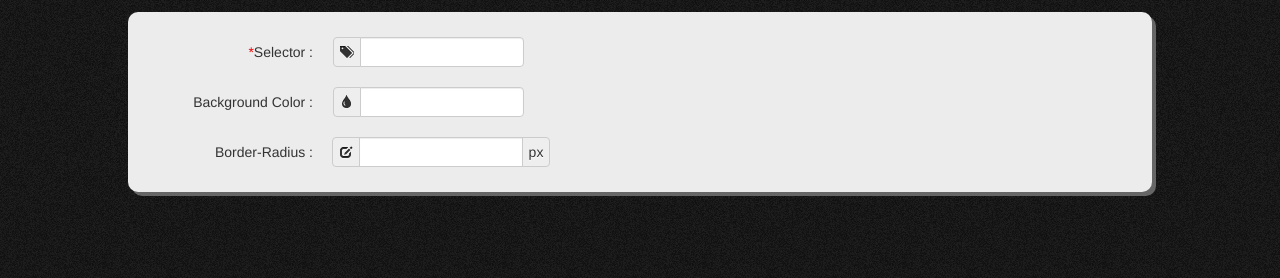
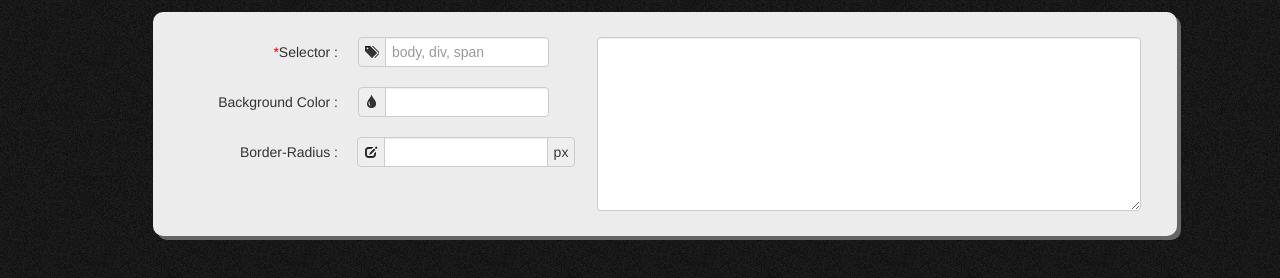
Before and after one commit to dgirgenti/eassy, a plain HTML site: page index.html in a window 1280 px wide. Shown: the part 62-340 px from the top of the page. Drawn offline with nearby package versions, Linux system fonts and the light colour scheme.

Commit message:
live textarea functional. implemented simple Eassy.getCSSJSON for now

```diff
--- a/css/main.css
+++ b/css/main.css
@@ -11,7 +11,7 @@ header {
 }
 
 #main-wrap {
-	width: 1024px;
+	width: 974px;
 	min-height: 100%;
 	height: auto !important;
 	height: 100%;
@@ -23,11 +23,11 @@ header {
 	background: #ececec;
 	box-shadow: 4px 4px 0 #666;
 	border-radius: 10px;
-	padding: 25px 0;
+	padding: 25px;
 }
 
 form {
-	margin-left: 25px;
+	width: 42%;
 	display: block;
 	float: left;
 }
@@ -44,3 +44,14 @@ form label[required]:before {
 form .control-group:last-child {
 	margin-bottom: 0;
 }
+
+.live {
+	float: right;
+	width: 57%;
+}
+
+.live textarea {
+	width: 100%;
+	max-width: 530px;
+	min-height: 164px;
+}
--- a/index.html
+++ b/index.html
@@ -20,16 +20,16 @@
 					<div class="controls">
 						<div class="input-prepend">
 							<span class="add-on"><i class="icon-tags"></i></span>
-							<input class="input-medium" type="text" id="selector" required/>
+							<input class="input-medium" type="text" id="selector" placeholder="body, div, span" required/>
 						</div>
 					</div>
 				</div>
 				<div class="control-group">
-					<label class="control-label" for="bg-color">background color</label>
+					<label class="control-label" for="background-color">background color</label>
 					<div class="controls">
 						<div class="input-prepend">
 							<span class="add-on"><i class="icon-tint"></i></span>
-							<input class="colorpicker input-medium" type="text" id="bg-color" />
+							<input class="colorpicker input-medium" type="text" id="background-color" />
 						</div>
 					</div>
 				</div>
@@ -44,6 +44,9 @@
 					</div>
 				</div>
 			</form>
+			<div class="live">
+				<textarea rows="3"></textarea>
+			</div>
 			<div class="clear">&nbsp;</div>
 		</div>
 	</div>
--- a/js/script.js
+++ b/js/script.js
@@ -4,7 +4,11 @@ Eassy.Index = $(document).ready(function() {
 	$('.colorpicker').colorpicker({format:"rgba"})
 		.on('changeColor', function(ev){
 		  $(this).val(Eassy.RGBObjToString(ev.color.toRGB()))
-		});
+		  $(this).trigger('change')
+		})
+	$('form').change(function() {
+		$('.live textarea').val(Eassy.parseCSS(Eassy.getCSSJSON()))
+	})
 	//console.log(Eassy.parseCSS(Eassy.getCSSJSON()))
 	//console.log(Eassy.parseCSS(Eassy.getCSSJSON(),true))
 });
@@ -45,33 +49,16 @@ Eassy.parseCSS = function (cssJSON, sass) {
 
 Eassy.getCSSJSON = function (form) {
 	selector = $('#selector').val()
-		/*
-		return [
-		{
-			"selector" : "body",
-			"properties" : [
-				{
-					"prop" : "font-family",
-					"attr" : "Arial, sans-serif"
-				},
-				{
-					"prop" : "color",
-					"attr" : "#333333"
+	props = []
+	$('input[id!=selector]').each(function() {
+		append = $(this).siblings('.add-on:last-child').html() || ""
+		props.push({
+			"prop" : $(this).parents('.controls').siblings('label').attr('for'),
+			"attr" : $(this).val() + append
+		})
+	})
+	return [{
+		"selector" : selector,
+		"properties" : props
+	}]
 }
-			]
-		},
-		{
-			"selector" : "div.box",
-			"properties" : [
-				{
-					"prop" : "background-color",
-					"attr" : "#ae9ea2"
-				},
-				{
-					"prop" : "border-radius",
-					"attr" : "3px"
-				}
-			]
-		}
-	] */
-}
```
Lines whose indentation alone changed are shown as unchanged.
